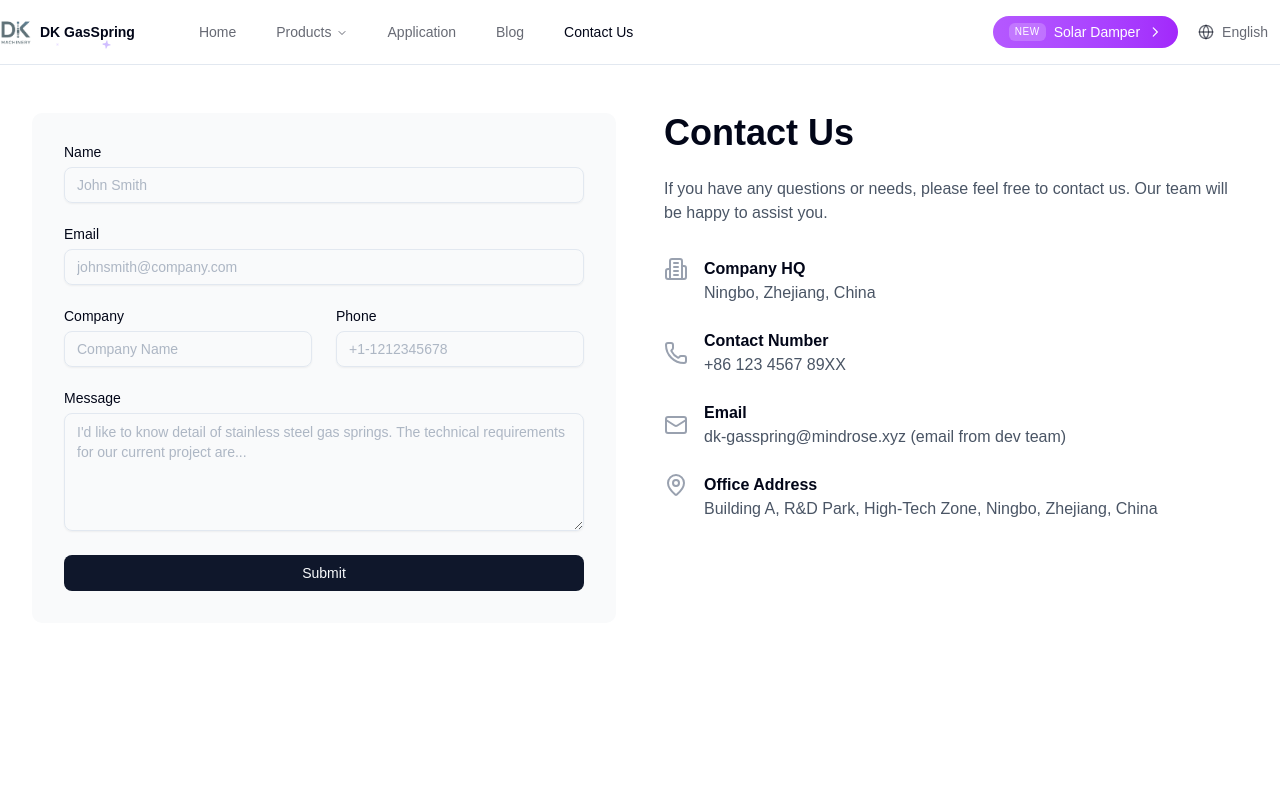
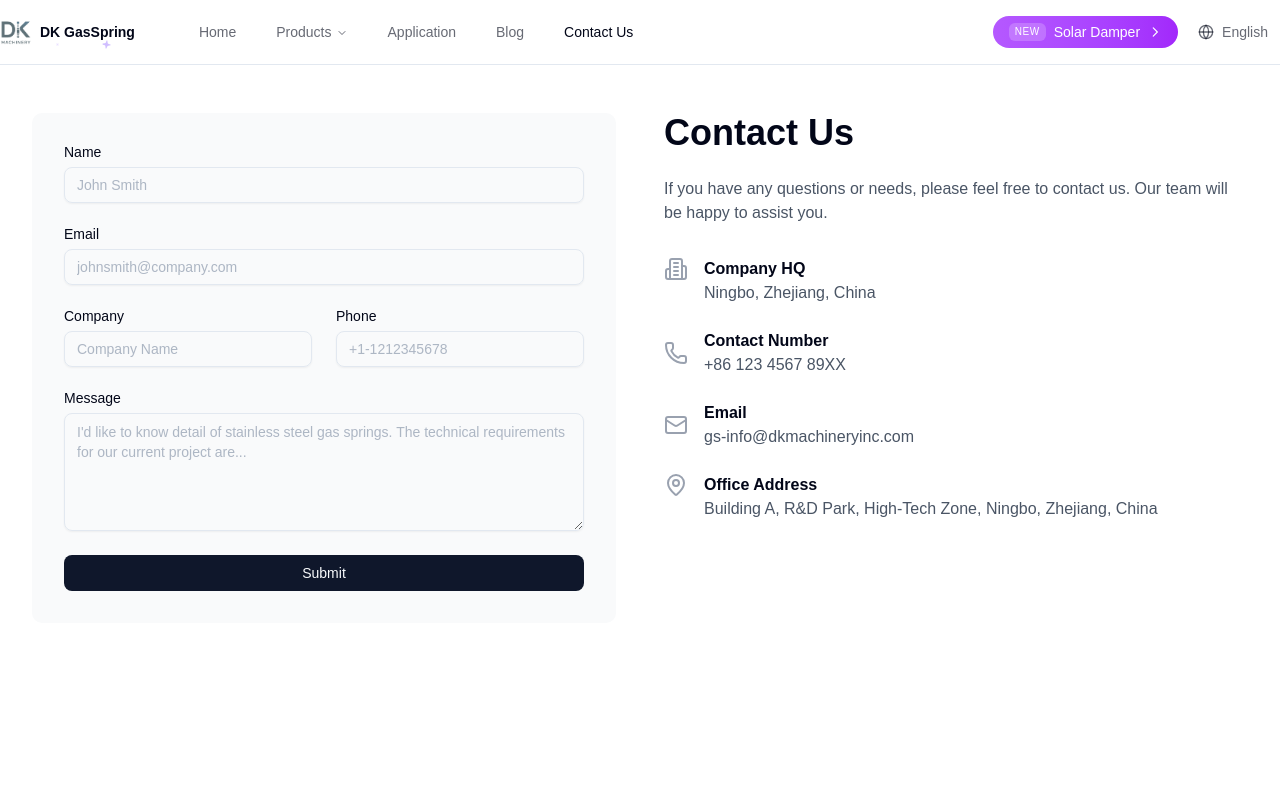
Before and after one commit to JOJOisUnstoppable/gas-spring, a Next.js app: page /en/contact in a window 1280 px wide. Shown: the top 800 px of the page. Built offline with nearby package versions, Linux system fonts and the light colour scheme; a web font is replaced by a local one.

Commit message:
docs: 更新联系邮箱地址为官方企业邮箱
将开发测试邮箱 dk-gasspring@mindrose.xyz 统一更新为官方企业邮箱 gs-info@dkmachineryinc.com

```diff
--- a/src/app/[locale]/contact/page.tsx
+++ b/src/app/[locale]/contact/page.tsx
@@ -51,7 +51,7 @@
               <Mail className="w-6 h-6 text-gray-400" />
               <div>
                 <h3 className="font-semibold">{dict.contact.email}</h3>
-                <p className="text-gray-600">dk-gasspring@mindrose.xyz (email from dev team)</p>
+                <p className="text-gray-600">gs-info@dkmachineryinc.com</p>
               </div>
             </div>
 
--- a/src/components/home/Contact.tsx
+++ b/src/components/home/Contact.tsx
@@ -78,7 +78,7 @@
                                     <div className="flex flex-col items-center text-center">
                                         <Mail className="w-8 h-8 text-blue-500 mb-4" />
                                         <h3 className="font-semibold mb-2">{dict.contact.email}</h3>
-                                        <p className="text-gray-600">dk-gasspring@mindrose.xyz (email from dev team)</p>
+                                        <p className="text-gray-600">gs-info@dkmachineryinc.com</p>
                                     </div>
                                 </div>
 
--- a/src/components/privacy/PrivacyContent.tsx
+++ b/src/components/privacy/PrivacyContent.tsx
@@ -66,7 +66,7 @@
 
 If you have any questions about this Privacy Policy, please contact us at:
 
-- Email: dk-gasspring@mindrose.xyz (email from dev team)
+- Email: gs-info@dkmachineryinc.com
 - Address: Ningbo, China
 - Phone: +86 123 4567 89XX
 `
--- a/src/components/terms/TermsContent.tsx
+++ b/src/components/terms/TermsContent.tsx
@@ -91,7 +91,7 @@
 ## 15.Contact Information
 
 For questions about these Terms of Use, please contact us at:
-- Email: dk-gasspring@mindrose.xyz (email from dev team)
+- Email: gs-info@dkmachineryinc.com
 - Address: Ningbo, China
 - Phone: +86 123 4567 89XX
 `
```
